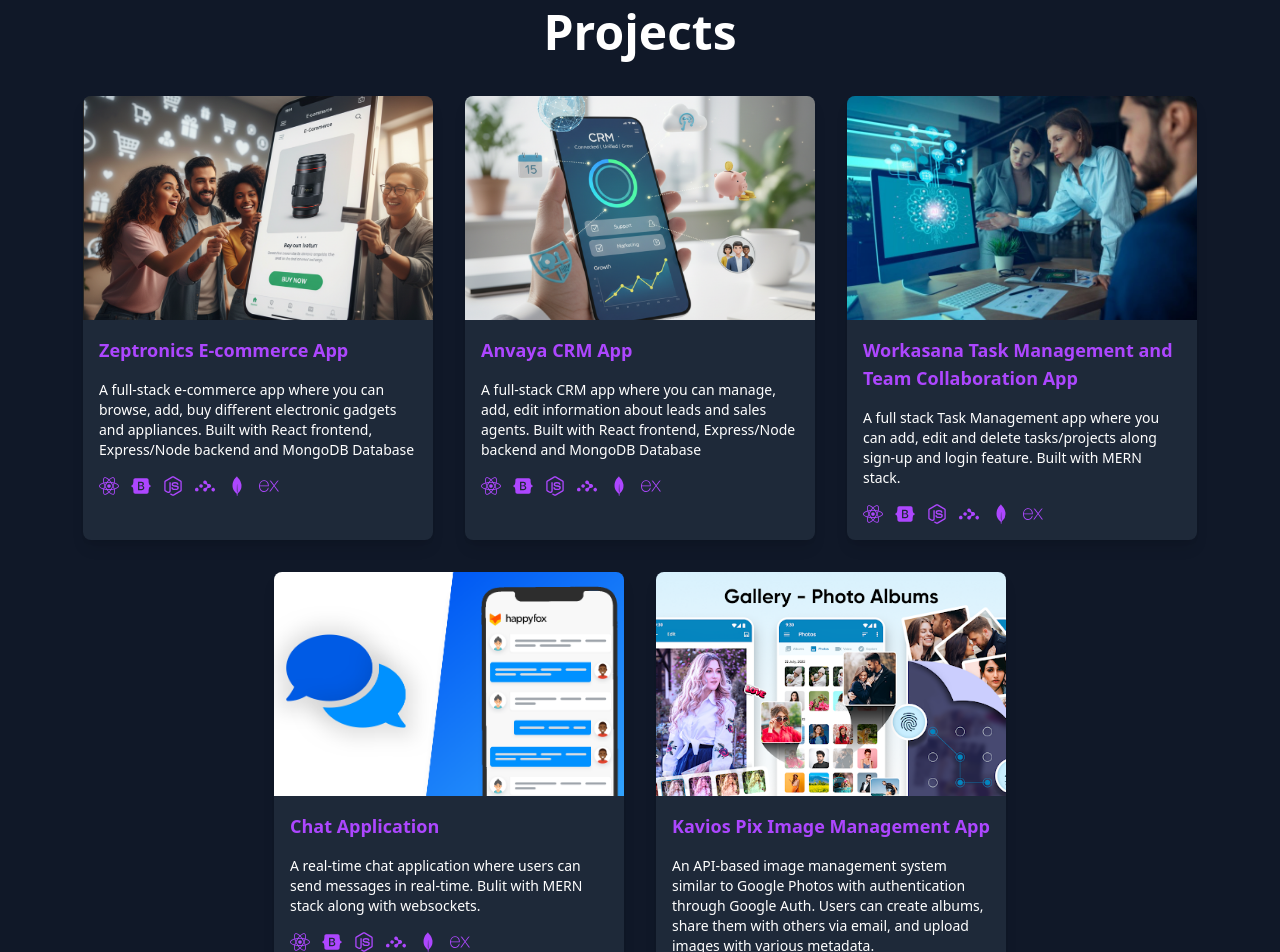
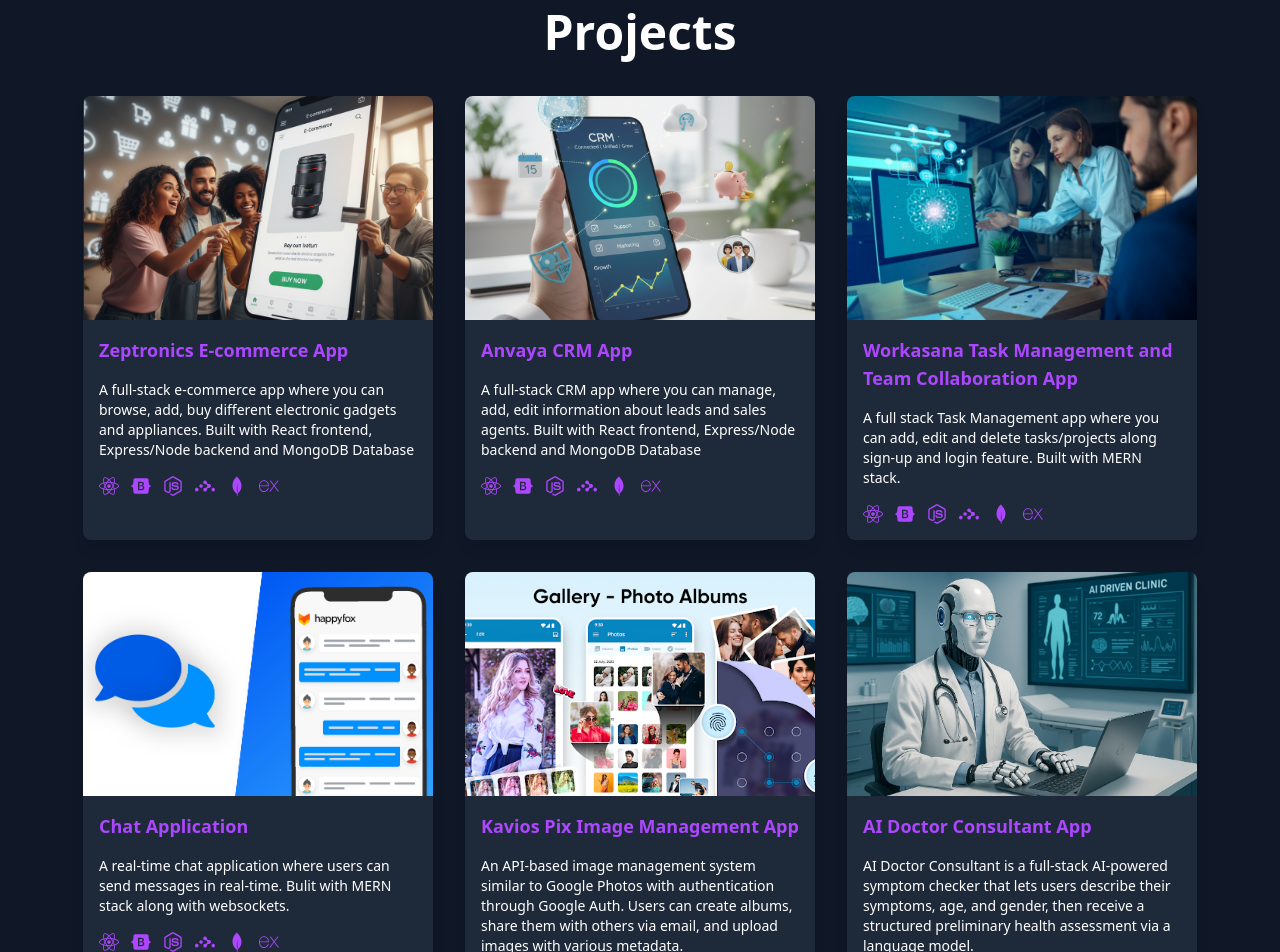
Before and after one commit to FiguringToCode/portfolio, a React (Vite) app: page /project in a window 1280 px wide. Shown: the top 952 px of the page. Built offline with nearby package versions, Linux system fonts and the light colour scheme.

Commit message:
added ai app

```diff
--- a/src/components/Project.jsx
+++ b/src/components/Project.jsx
@@ -31,7 +31,13 @@ export default function Project() {
       name: 'Kavios Pix Image Management App',
       img: "/kavios-pixs-img.webp",
       link: "https://kavios-pix-client.vercel.app/",
-      description: "An API-based image management system similar to Google Photos with authentication through Google Auth. Users can create albums, share them with others via email, and upload images with various metadata. "
+      description: "An API-based image management system similar to Google Photos with authentication through Google Auth. Users can create albums, share them with others via email, and upload images with various metadata."
+    },
+    {
+      name: 'AI Doctor Consultant App',
+      img: "/ai-doctor-img.png",
+      link: "https://ai-doctor-client.vercel.app/",
+      description: "AI Doctor Consultant is a full-stack AI-powered symptom checker that lets users describe their symptoms, age, and gender, then receive a structured preliminary health assessment via a language model."
     }
   ];
 
```
Also changed, not shown: public/ai-doctor-img.png (added).
